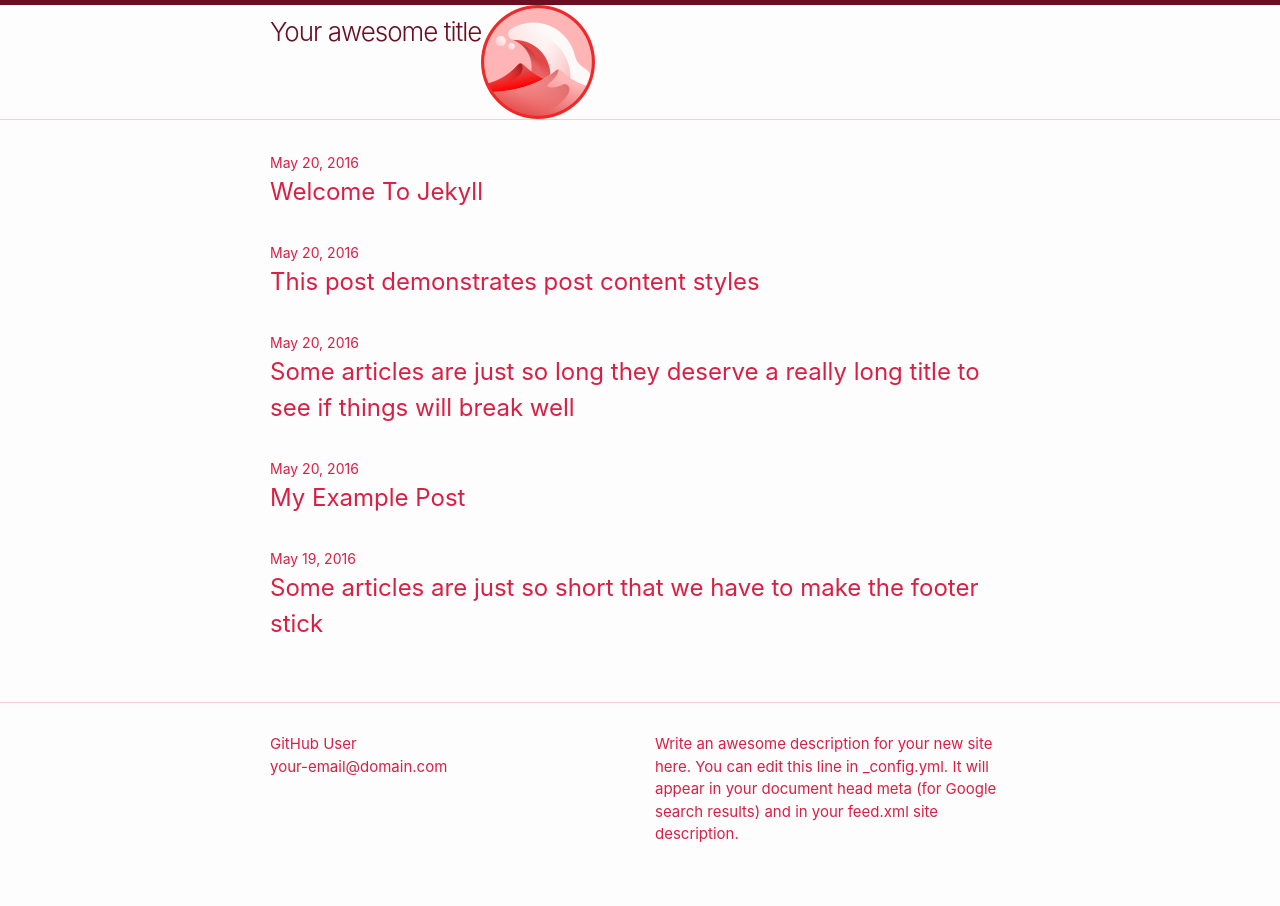
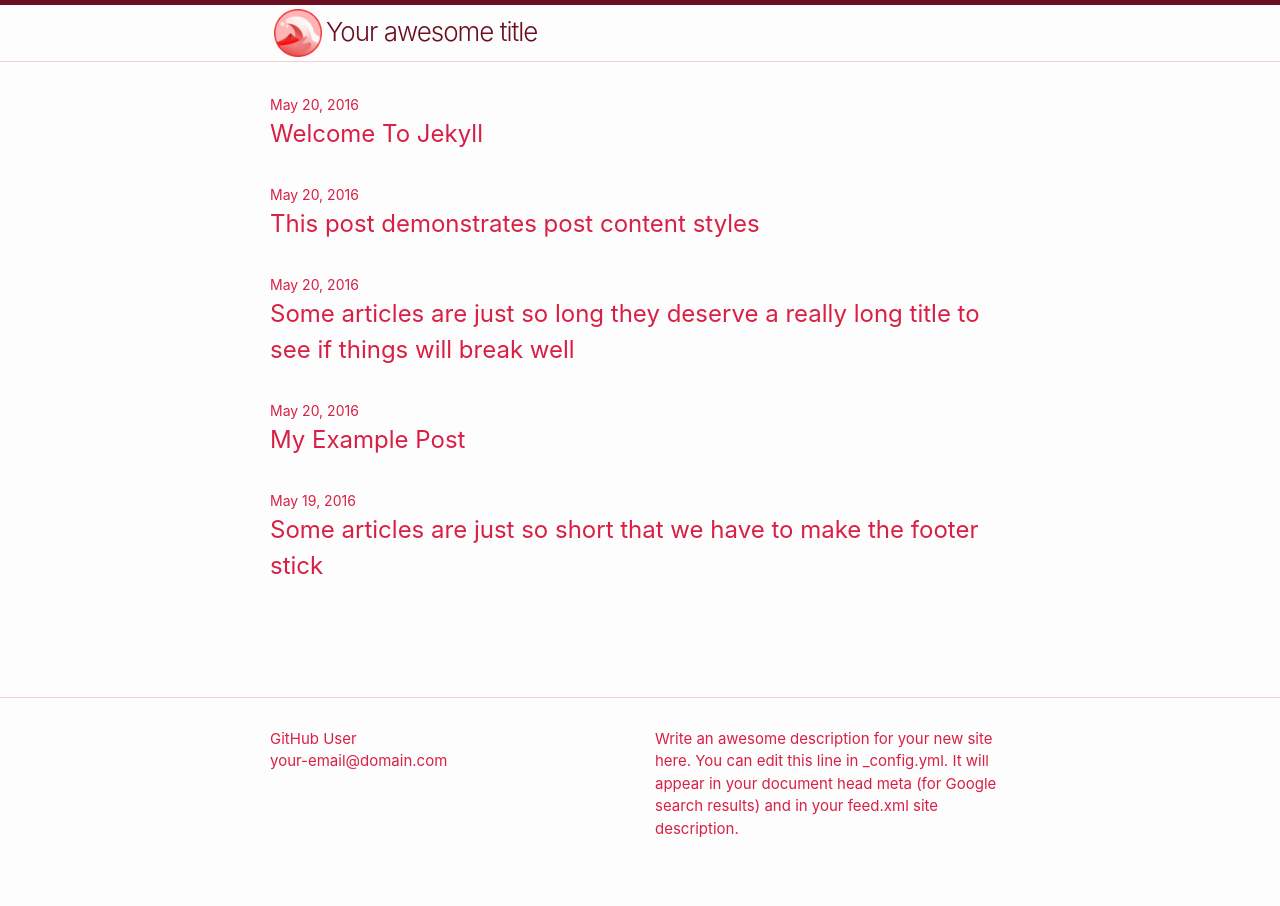
Before and after one commit to rjstelling/redwave, a Jekyll site: the page built from index.md, in a window 1280 px wide. Built offline with Jekyll 4.4.1, drawn with Linux system fonts in a browser that asks for light colours.

Commit message:
Site icon

```diff
--- a/_includes/header.html
+++ b/_includes/header.html
@@ -4,7 +4,7 @@
     {%- assign default_paths = site.pages | map: "path" -%}
     {%- assign page_paths = site.header_pages | default: default_paths -%}
     {%- assign titles_size = site.pages | map: 'title' | join: '' | size -%}
-    <img src="/assets/WebSiteIcon@2x.png"><a class="site-title" rel="author" href="{{ "/" | relative_url }}">{{ site.title | escape }}</a>
+    <img src="/assets/WebSiteIcon@2x.png" height="48" style="float: left; padding: 4px"><a class="site-title" rel="author" href="{{ "/" | relative_url }}">{{ site.title | escape }}</a>
   </div>
 
 </header>
```
